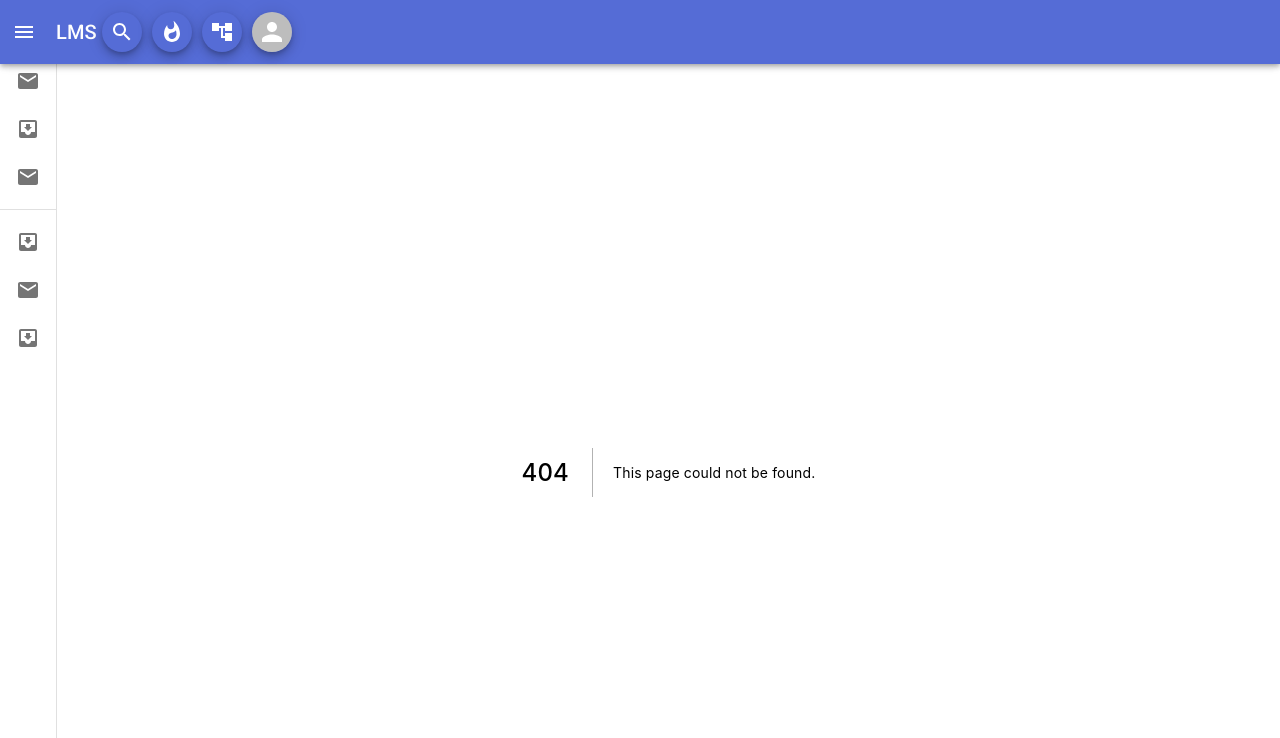
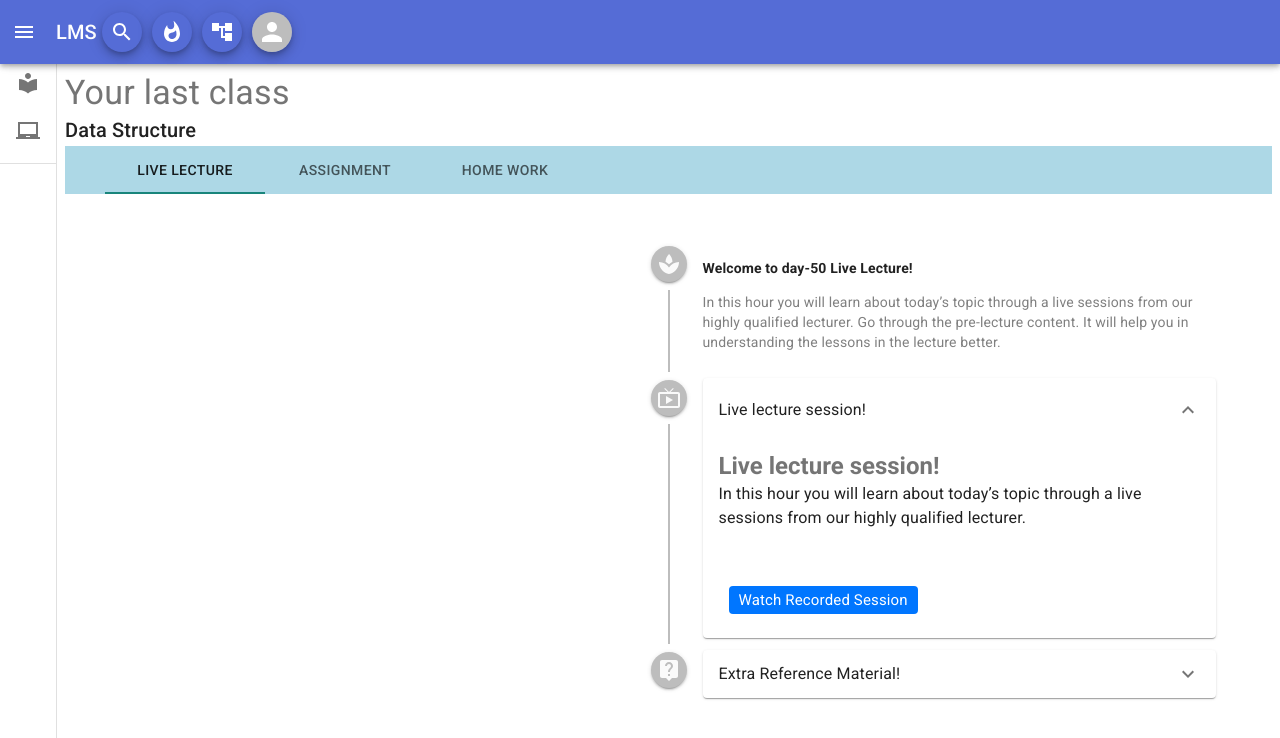
Before and after one commit to ats1999/lms-dashboard, a Next.js app: page /class/room in a window 1280 px wide. Before the commit this address had no page. Shown: the top 738 px of the page. Built offline with nearby package versions, Linux system fonts and the light colour scheme.

Commit message:
added class

```diff
--- /dev/null
+++ b/components/class/Assignment.jsx
@@ -0,0 +1,3 @@
+export default function Assignment(){
+    return <p>Assignment</p>
+}
--- /dev/null
+++ b/components/class/ClassTabs.jsx
@@ -0,0 +1,55 @@
+import React,{useState,useEffect} from "react";
+import Tab from '@material-ui/core/Tab';
+import TabContext from '@material-ui/lab/TabContext';
+import TabList from '@material-ui/lab/TabList';
+import TabPanel from '@material-ui/lab/TabPanel';
+import TABS from "@const/class/class-tabs.json";
+
+import LiveLecture from "./LiveLecture";
+import Assignment from "./Assignment";
+import HomeWork from "./HomeWork";
+import {makeStyles} from "@material-ui/core";
+import { useRouter } from 'next/router';
+
+const useStyles = makeStyles((theme)=>({
+    tabs:{
+        backgroundColor:"lightblue"
+    }
+}))
+export default function ClassTabs({}){
+    const router = useRouter();
+    const classes = useStyles();
+    const [tab, setTab] = useState(TABS.LIVE_LECTURE);
+    useEffect(()=>{
+        if(router.query.tab){
+            setTab(router.query.tab);
+        }
+    },[router.query]);
+
+
+    return <TabContext value={tab}>
+        <TabList
+            onChange={(_,val)=>{
+                router.push(`/class/room?tab=${val}`)
+                //setTab(val)
+            }}
+            aria-label="class assignment tabs"
+            scrollButtons="on"
+            variant="scrollable"
+            className={classes.tabs}
+        >
+            <Tab label="Live Lecture" value={TABS.LIVE_LECTURE} />
+            <Tab label="Assignment" value={TABS.ASSIGNMENT} />
+            <Tab label="Home work" value={TABS.HOME_WORK} />
+        </TabList>
+        <TabPanel value={TABS.LIVE_LECTURE} >
+            <LiveLecture/>
+        </TabPanel>
+        <TabPanel value={TABS.ASSIGNMENT} >
+            <Assignment/>
+        </TabPanel>
+        <TabPanel value={TABS.HOME_WORK} >
+            <HomeWork/>
+        </TabPanel>
+  </TabContext>
+}
--- /dev/null
+++ b/components/class/HomeWork.jsx
@@ -0,0 +1,3 @@
+export default function HomeWork(){
+    return <p>Home work!</p>
+}
--- /dev/null
+++ b/components/class/LiveLecture.jsx
@@ -0,0 +1,142 @@
+import React from "react";
+
+import Timeline from '@material-ui/lab/Timeline';
+import TimelineItem from '@material-ui/lab/TimelineItem';
+import TimelineSeparator from '@material-ui/lab/TimelineSeparator';
+import TimelineConnector from '@material-ui/lab/TimelineConnector';
+import TimelineContent from '@material-ui/lab/TimelineContent';
+import TimelineDot from '@material-ui/lab/TimelineDot';
+import Accordion from '@material-ui/core/Accordion';
+import AccordionDetails from '@material-ui/core/AccordionDetails';
+import AccordionSummary from '@material-ui/core/AccordionSummary';
+import Typography from '@material-ui/core/Typography';
+import ExpandMoreIcon from '@material-ui/icons/ExpandMore';
+import {makeStyles} from "@material-ui/core";
+
+// icons
+import SpaIcon from '@material-ui/icons/Spa';
+import LiveTvIcon from '@material-ui/icons/LiveTv';
+import LiveHelpIcon from '@material-ui/icons/LiveHelp';
+
+// style
+import style from "./styles/live.module.css";
+
+const useStyles = makeStyles((theme)=>({
+    liveLectureHeading:{
+        fontWeight:"bold",
+        display:"block"
+    },
+    accordion:{
+        '& .MuiAccordionDetails-root':{
+            display:"block"
+        }
+    }
+}))
+export default function LiveLecture(){
+    const classes = useStyles();
+    const [accordionPanel, setAccordionPanel] = React.useState("lecture");
+
+    const handlePanelChange=(panel)=>{
+        // collapse the current panel
+        setAccordionPanel(accordionPanel===panel?null:panel);
+    }
+    return <div>
+        <Timeline align="left">
+            <TimelineItem>
+                <TimelineSeparator>
+                <TimelineDot>
+                    <SpaIcon/>
+                </TimelineDot>
+                <TimelineConnector />
+                </TimelineSeparator>
+                <TimelineContent>
+                    <p className={style.welcomeText}> Welcome to day-50 Live Lecture! </p>
+                    <p className={style.welcomeGreet}>
+                        In this hour you will learn about today’s topic through a live sessions from our highly qualified lecturer. Go through the pre-lecture content. It will help you in understanding the lessons in the lecture better.
+                    </p>
+                </TimelineContent>
+            </TimelineItem>
+            <TimelineItem>
+                <TimelineSeparator>
+                <TimelineDot>
+                    <LiveTvIcon/>
+                </TimelineDot>
+                <TimelineConnector />
+                </TimelineSeparator>
+                <TimelineContent>
+                    <Accordion
+                        expanded = {accordionPanel === "lecture"}
+                        onChange = {()=>handlePanelChange("lecture")}
+                        className={classes.accordion}
+                    >
+                        <AccordionSummary
+                            expandIcon={<ExpandMoreIcon />}
+                            aria-controls="panel1bh-content"
+                            id="panel1bh-header"
+                        >
+                            <Typography>
+                                Live lecture session!
+                            </Typography>
+                        </AccordionSummary>
+
+                        <AccordionDetails>
+                            <Typography color="textSecondary" variant="h5" className={classes.liveLectureHeading}>
+                                Live lecture session!
+                            </Typography>
+
+                            <Typography >
+                                In this hour you will learn about today’s topic through a live sessions from our highly qualified lecturer.
+                            </Typography>
+
+                            <div className={style.joinContainer}>
+                                <a href="#joining" target="_blank">
+                                    Watch Recorded Session
+                                </a>
+                            </div>
+                        </AccordionDetails>
+                    </Accordion>
+                </TimelineContent>
+            </TimelineItem>
+            <TimelineItem>
+                <TimelineSeparator>
+                <TimelineDot>
+                    <LiveHelpIcon/>
+                </TimelineDot>
+                </TimelineSeparator>
+                <TimelineContent>
+                    <Accordion
+                        expanded = {accordionPanel === "extra"}
+                        onChange = {()=>handlePanelChange("extra")}
+                        className={classes.accordion}
+                    >
+                        <AccordionSummary
+                            expandIcon={<ExpandMoreIcon />}
+                            aria-controls="panel1bh-content"
+                            id="panel1bh-header"
+                        >
+                            <Typography>
+                                Extra Reference Material!
+                            </Typography>
+                        </AccordionSummary>
+
+                        <AccordionDetails>
+                            <div>
+                                <p>Notes (Please download on your system as well)</p>
+                                <a href="#notes" target="_blank">Download</a>
+                                <br/>
+                            </div>
+
+                            <div>
+                                <hr/>
+                                <p>Extra Reference Material!</p>
+                                <a href="#notes" target="_blank">Download</a><br/>
+                                <a href="#notes" target="_blank">Download1</a><br/>
+                                <a href="#notes" target="_blank">Download2</a>
+                            </div>
+                        </AccordionDetails>
+                    </Accordion>
+                </TimelineContent>
+            </TimelineItem>
+            </Timeline>
+    </div>
+}
--- /dev/null
+++ b/components/class/styles/live.module.css
@@ -0,0 +1,18 @@
+.welcomeText{
+    font-weight:700;
+}
+.welcomeGreet{
+    color: gray;
+}
+.joinContainer{
+    padding: 10px;
+    margin-top: 50px;
+}
+.joinContainer > a{
+    text-decoration: none;
+    background-color: #0076ff;
+    padding: 5px 10px 5px 10px;
+    font-size: 15px;
+    color: white;
+    border-radius: 4px;
+}
--- a/components/layout/Drawer.jsx
+++ b/components/layout/Drawer.jsx
@@ -16,11 +16,13 @@ import ChevronRightIcon from '@material-ui/icons/ChevronRight';
 import ListItem from '@material-ui/core/ListItem';
 import ListItemIcon from '@material-ui/core/ListItemIcon';
 import ListItemText from '@material-ui/core/ListItemText';
-import InboxIcon from '@material-ui/icons/MoveToInbox';
-import MailIcon from '@material-ui/icons/Mail';
 import HeaderControls from "./HeaderControls";
+import LocalLibraryIcon from '@material-ui/icons/LocalLibrary';
+import LaptopChromebookIcon from '@material-ui/icons/LaptopChromebook';
+import Link from "next/link";
 
 const drawerWidth = 240;
+
 const useStyles = makeStyles((theme) => ({
   root: {
     display: 'flex',
@@ -65,6 +67,7 @@ const useStyles = makeStyles((theme) => ({
   },
   drawerOpen: {
     width:drawerWidth,
+    marginTop:"50px",
     transition: theme.transitions.create('width', {
       easing: theme.transitions.easing.sharp,
       duration: theme.transitions.duration.enteringScreen,
@@ -74,6 +77,7 @@ const useStyles = makeStyles((theme) => ({
     }
   },
   drawerClose: {
+    marginTop:"50px",
     transition: theme.transitions.create('width', {
       easing: theme.transitions.easing.sharp,
       duration: theme.transitions.duration.leavingScreen,
@@ -190,22 +194,24 @@ export default function DrawerComponent({children}) {
         </div>
         <Divider />
         <List>
-          {['Inbox', 'Starred', 'Send email', 'Drafts'].map((text, index) => (
-            <ListItem button key={text}>
-              <ListItemIcon>{index % 2 === 0 ? <InboxIcon /> : <MailIcon />}</ListItemIcon>
-              <ListItemText primary={text} />
-            </ListItem>
+          {[{
+            text:"Class Room",
+            url:"/class/room?tab=LIVE_LECTURE",
+            icon:<LocalLibraryIcon/>
+          },{
+            text:"All Classes",
+            url:"/class/all",
+            icon:<LaptopChromebookIcon/>
+          }].map((link) => (
+            <Link href={link.url} key={link.text}>
+              <ListItem button>
+                    <ListItemIcon>{link.icon}</ListItemIcon>
+                    <ListItemText primary={link.text} />
+              </ListItem>
+            </Link>
           ))}
         </List>
         <Divider />
-        <List>
-          {['All mail', 'Trash', 'Spam'].map((text, index) => (
-            <ListItem button key={text}>
-              <ListItemIcon>{index % 2 === 0 ? <InboxIcon /> : <MailIcon />}</ListItemIcon>
-              <ListItemText primary={text} />
-            </ListItem>
-          ))}
-        </List>
       </Drawer>
       <main className={classes.content}>
             <div className={classes.toolbar} />
--- /dev/null
+++ b/const/class/class-tabs.json
@@ -0,0 +1,5 @@
+{
+    "LIVE_LECTURE":"LIVE_LECTURE",
+    "ASSIGNMENT":"ASSIGNMENT",
+    "HOME_WORK":"HOME_WORK"
+}
--- /dev/null
+++ b/pages/class/all.js
@@ -0,0 +1,3 @@
+export default function AllClasses(){
+    return <h1>AllClasses</h1>
+}
--- /dev/null
+++ b/pages/class/room.js
@@ -0,0 +1,22 @@
+import {
+    Typography
+} from "@material-ui/core";
+
+import ClassTabs from "@components/class/ClassTabs";
+
+const data = {
+    lastClass:"Data Structure"
+}
+
+export default function ClassRoom(){
+    return <div>
+        <Typography variant="h4" component="h1" color="textSecondary">
+            Your last class
+        </Typography>
+
+        <Typography variant="h6" component="h" color="textPrimary">
+            {data.lastClass}
+        </Typography>
+        <ClassTabs/>
+    </div>
+}
```
